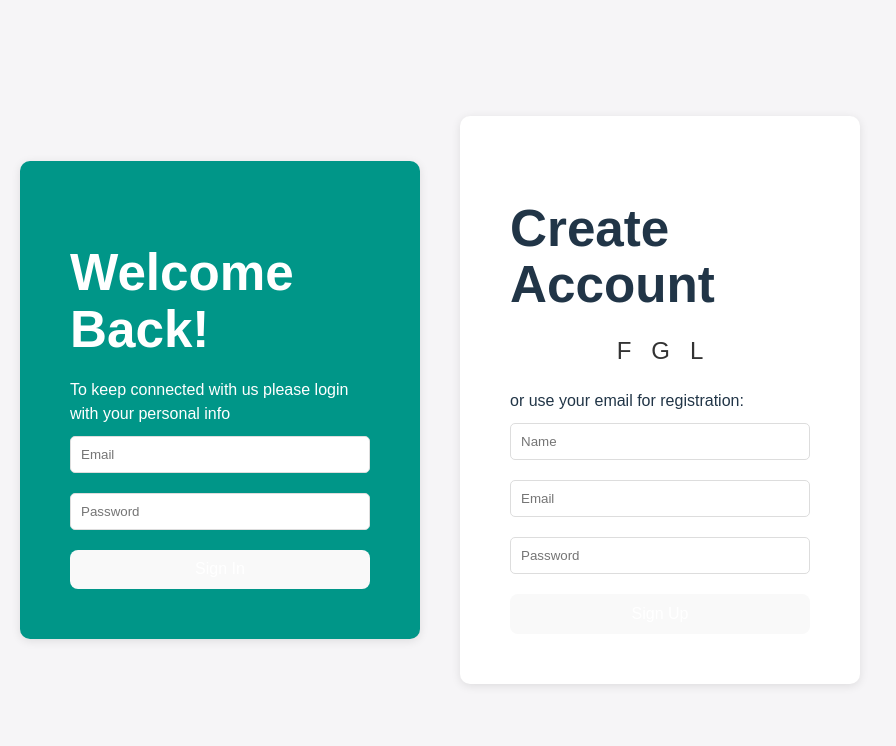
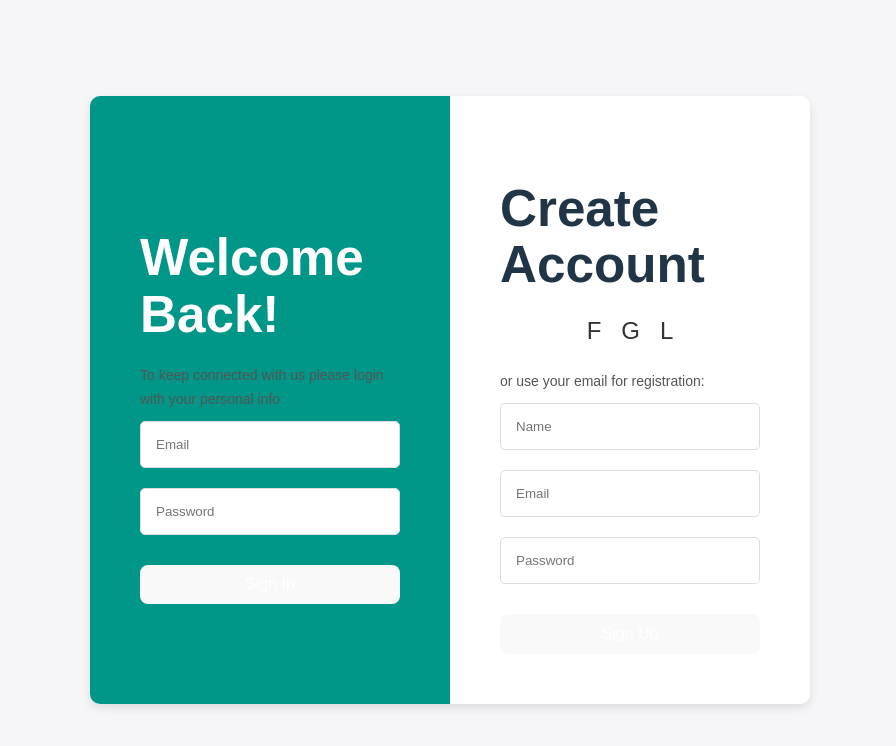
Before and after one commit to joozery/systemprojext, a React (Vite) app in the folder projectwebapp/: page / in a window 1280 px wide. Shown: the top 746 px of the page, without its empty margins (0-896 px from the left). Built offline with nearby package versions, Linux system fonts and the light colour scheme.

Commit message:
Update layout and CSS for login and sign-up page

```diff
--- a/projectwebapp/src/App.css
+++ b/projectwebapp/src/App.css
@@ -11,6 +11,7 @@ body {
 }
 
 .container {
+  width: 100%;
   display: flex;
   justify-content: center;
   align-items: center;
@@ -18,43 +19,65 @@ body {
   background-color: #f6f5f7;
 }
 
+.form-wrapper {
+  display: flex;
+  background-color: white;
+  box-shadow: 0 4px 10px rgba(0, 0, 0, 0.1);
+  border-radius: 10px;
+  overflow: hidden;
+  width: 80%;
+  max-width: 900px;
+}
+
 .form-container {
-  background: white;
+  flex: 1;
   padding: 50px;
-  border-radius: 10px;
-  box-shadow: 0 2px 10px rgba(0, 0, 0, 0.1);
-  width: 400px;
-  margin: 0 20px;
+  display: flex;
+  flex-direction: column;
+  justify-content: center;
+  align-items: center;
+}
+
+.sign-in-container {
+  background-color: #009688;
+  color: white;
+  flex: 1;
+}
+
+.sign-up-container {
+  background-color: #ffffff;
+  flex: 1;
 }
 
 h1 {
-  font-size: 24px;
+  font-size: 28px;
   margin-bottom: 20px;
 }
 
 input {
   width: 100%;
-  padding: 10px;
+  padding: 15px;
   margin: 10px 0;
   border: 1px solid #ddd;
   border-radius: 5px;
 }
 
 button {
-  background-color: #4CAF50;
+  background-color: #009688;
   border: none;
   color: white;
-  padding: 10px 20px;
+  padding: 15px 20px;
   font-size: 16px;
-  border-radius: 5px;
+  border-radius: 50px;
   cursor: pointer;
   width: 100%;
-  margin-top: 10px;
+  margin-top: 20px;
 }
 
-button:disabled {
-  background-color: #ddd;
-  cursor: not-allowed;
+button.ghost {
+  background-color: transparent;
+  border: 1px solid white;
+  color: white;
 }
 
 .social-container {
@@ -73,19 +96,13 @@ button:disabled {
   color: #007BFF;
 }
 
-.sign-in-container {
-  background-color: #009688;
-  color: white;
+span {
+  font-size: 14px;
+  color: #555;
 }
 
-.sign-up-container {
-  background-color: #ffffff;
+@media screen and (max-width: 768px) {
+  .form-wrapper {
+    flex-direction: column;
+  }
 }
-
-.form-container.sign-in-container,
-.form-container.sign-up-container {
-  display: flex;
-  flex-direction: column;
-  justify-content: center;
-  align-items: center;
-}
--- a/projectwebapp/src/App.jsx
+++ b/projectwebapp/src/App.jsx
@@ -56,6 +56,7 @@ function App() {
 
   return (
     <div className="container">
+      <div className="form-wrapper">
         {/* ส่วนการเข้าสู่ระบบ */}
         <div className="form-container sign-in-container">
           <form onSubmit={handleLogin}>
@@ -109,6 +110,7 @@ function App() {
           </form>
         </div>
       </div>
+    </div>
   );
 }
 
```
Lines whose indentation alone changed are shown as unchanged.
